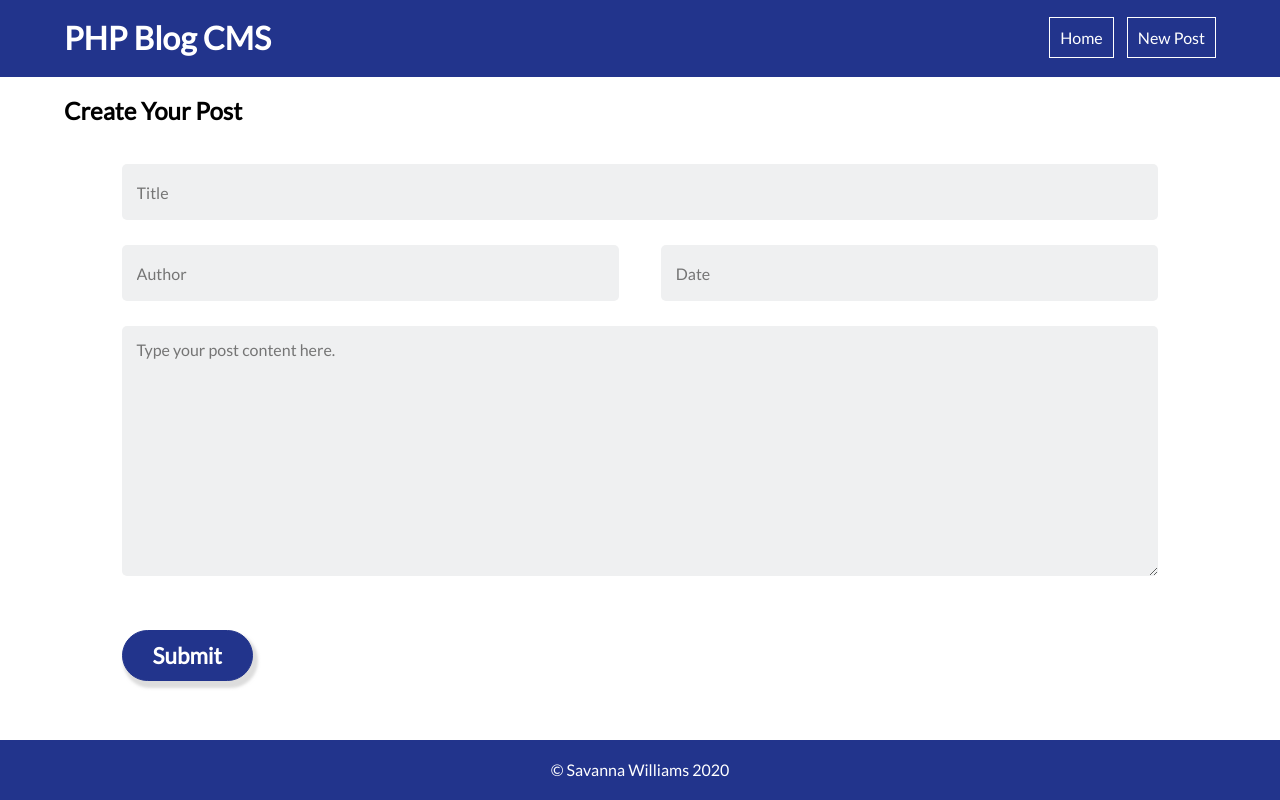
After one commit to SavannaWilliams/blog-cms, a PHP site: page /post-submission.html in a window 1280 px wide. The commit adds this page. Run offline with PHP 8.4, Linux system fonts and the light colour scheme.

Commit message:
Add and style post and post-submission pages.

```diff
--- a/css/styles.css
+++ b/css/styles.css
@@ -1,3 +1,7 @@
+/* =================================
+  Base Styles
+==================================== */
+
 body {
     font-family: 'Lato', sans-serif;
 }
@@ -71,9 +75,11 @@ footer p {
     text-align: center;
 }
 
-/* Blog Post Page Styling */
+/* =================================
+  Blog Post Styles
+==================================== */
 
-.post-header {
+.post-title {
     text-align: center;
     margin: 30px 0;
 }
@@ -102,3 +108,73 @@ footer p {
     margin: 0 auto;
     line-height: 1.4rem;
 }
+
+/* =================================
+  Post Submission Page Styles
+==================================== */
+
+.post-submission-header {
+    margin-bottom: 40px;
+}
+
+.post-submission-form {
+    width: 90%;
+    margin: 0 auto;
+}
+
+input[type=text] {
+    display: inline-block;
+    height: 56px;
+    width: 100%;
+    border-radius: 5px;
+    border: none;
+    background-color: #eff0f1;
+    margin-bottom: 25px;
+    box-sizing: border-box;
+    padding: 0 15px;
+}
+
+#author,
+#date {
+    width: 48%;
+}
+
+.dual-form-fields {
+    display: flex;
+    justify-content: space-between;
+    text-align: center;
+    align-items: center;
+}
+
+#post-content {
+    display: inline-block;
+    height: 250px;
+    width: 100%;
+    border-radius: 5px;
+    border: none;
+    background-color: #eff0f1;
+    margin: 0 0 20px 0;
+    box-sizing: border-box;
+    padding: 15px;
+}
+
+.button {
+    display: inline-block;
+    background-color: #22348C;
+    color: #fff;
+    padding: 12px 30px;
+    border-radius: 50px;
+    border: 1px solid #22348C;
+    text-decoration: none;
+    font-weight: 700;
+    font-size: 1.4rem;
+    margin-top: 30px;
+    box-shadow: 3px 5px 3px 2px rgba(187, 187, 187, 0.5);
+    transition: background-color .4s ease-in, transform .2s ease-in;
+}
+
+.button:hover {
+    background-color: #fff;
+    color: #22348C;
+    transform: scale(.9);
+}
--- /dev/null
+++ b/post-submission.html
@@ -0,0 +1,40 @@
+<!DOCTYPE html>
+<html lang="en">
+<head>
+    <meta charset="UTF-8">
+    <meta name="viewport" content="width=device-width, initial-scale=1.0">
+    <title>Post Submission</title>
+    <link href="https://fonts.googleapis.com/css2?family=Lato:ital@0;1&display=swap" rel="stylesheet">
+    <link rel="stylesheet" href="css/normalize.css">
+    <link rel="stylesheet" href="css/styles.css">
+</head>
+<body>
+    <header>
+        <div class="header-content">
+            <h1>PHP Blog CMS</h1>
+            <nav>
+                <a href="index.html">Home</a>
+                <a href="post-submission.html">New Post</a>
+            </nav>
+        </div>
+    </header>
+
+    <main>
+        <h2 class="post-submission-header">Create Your Post</h2>
+        <form action="#" class="post-submission-form">
+            <input type="text" placeholder="Title" id="title" name="title">
+            <div class="dual-form-fields">
+                <input type="text" placeholder="Author" id="author" name="author">
+                <input type="text" placeholder="Date" id="date" name="date">
+            </div>
+            <textarea placeholder="Type your post content here." id="post-content" name="post-content"></textarea>
+            <input type="submit" class="button" value="Submit">
+        </form>
+    </main>
+
+    <footer>
+        <p>	&#169; Savanna Williams 2020</p>
+    </footer>
+
+</body>
+</html>
--- a/post.html
+++ b/post.html
@@ -20,7 +20,7 @@
     </header>
 
     <main>
-        <h2 class="post-header">Blog Post 1</h2>
+        <h2 class="post-title">Blog Post 1</h2>
         <div class="post-publish-date">
             <p>09/24/20</p>
         </div>
```
